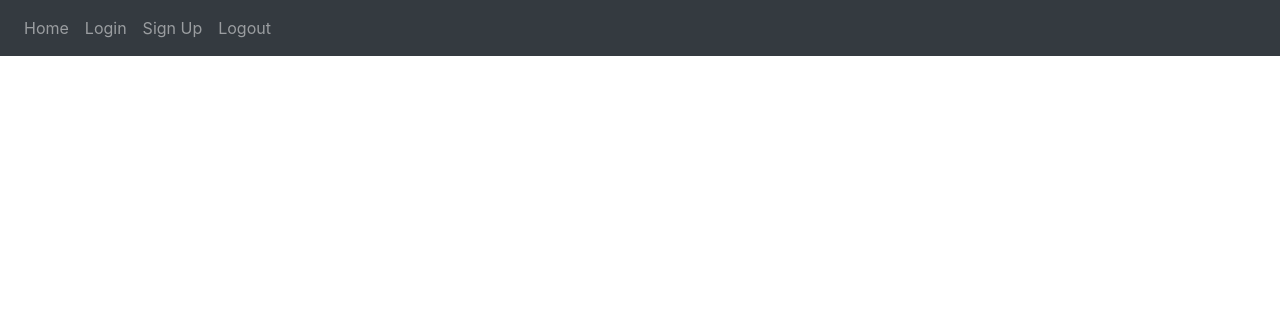
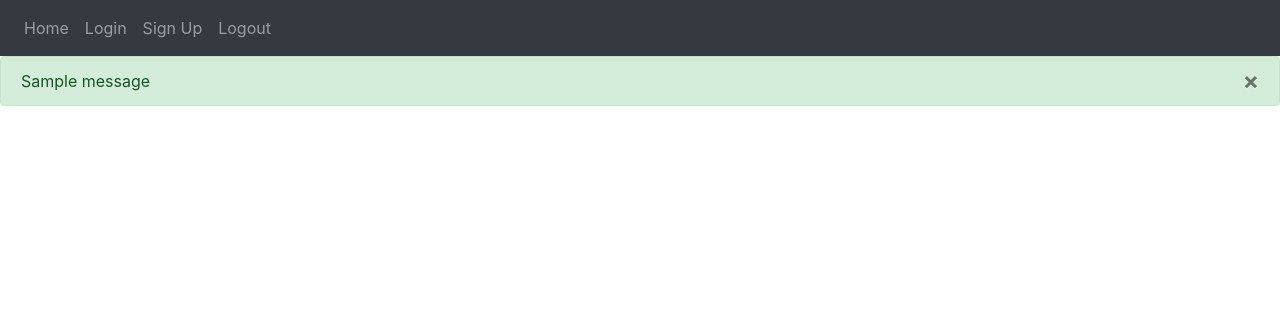
Before and after one commit to adamkeino/PublicProjects, a Flask app: page / in a window 1280 px wide. Shown: the top 316 px of the page. Run offline with Flask 3, Linux system fonts and the light colour scheme; one stand-in notice (Sample message) is shown; some libraries are stand-ins or nearby versions.

Commit message:
Message flashing done. Database setup is up next. This commit is just to keep my streak going honestly. I love the little green squares

```diff
--- a/notesapp/website/__init__.py
+++ b/notesapp/website/__init__.py
@@ -1,4 +1,9 @@
 from flask import Flask
+from flask_sqlalchemy import SQLAlchemy
+
+# initiate databse
+db = SQLAlchemy()
+DB_NAME = "database.db"
 
 
 def create_app():
--- a/notesapp/website/auth.py
+++ b/notesapp/website/auth.py
@@ -21,8 +21,10 @@ def signup():
 
         if len(email) < 4:
             flash('Email too short', category="error")
-        elif len(firstName) < 3 or len(lastName) < 3:
-            flash('Please enter a valid name', category="error")
+        elif len(firstName) < 3:
+            flash('Please enter a valid first name', category="error")
+        elif len(lastName) < 3:
+            flash('Please enter a valid last name', category="error")
         elif password1 != password2:
             flash('Passwords do not match', category="error")
         else:
--- a/notesapp/website/templates/base.html
+++ b/notesapp/website/templates/base.html
@@ -10,6 +10,7 @@
     href="https://cdn.jsdelivr.net/npm/@fortawesome/fontawesome-free@6.4.2/css/fontawesome.min.css"
     integrity="sha384-BY+fdrpOd3gfeRvTSMT+VUZmA728cfF9Z2G42xpaRkUGu2i3DyzpTURDo5A6CaLK"
     crossorigin="anonymous">
+    <!-- <link rel="stylesheet" href="../static/base_style.css"> -->
     <title>{% block title %}Home{% endblock %}</title>
 </head>
 <body>
@@ -26,6 +27,27 @@
             </div>
         </div>
     </nav>
+    {% with messages = get_flashed_messages(with_categories=true) %}
+    {% if messages %}
+    {% for category, message in messages %}
+    {% if category == "error" %}
+        <div class="alert alert-danger alert-dismissable fade show mess-alert" role="alert">
+            {{ message }}
+            <button type="button" class="close" data-dismiss="alert">
+                <span aria-hidden="true">&times;</span>
+            </button>
+        </div>
+    {% else %}
+        <div class="alert alert-success alert-dismissable fade show mess-alert" role="alert">
+            {{ message }}
+            <button type="button" class="close" data-dismiss="alert">
+                <span aria-hidden="true">&times;</span>
+            </button>
+        </div>
+    {% endif %}
+    {% endfor %}
+    {% endif%}
+    {% endwith %}
     <div class="container">
         {% block content %}
         {% endblock%}
```
Also changed, not shown: notesapp/website/static/base_style.css (added, +7 -0 lines).
